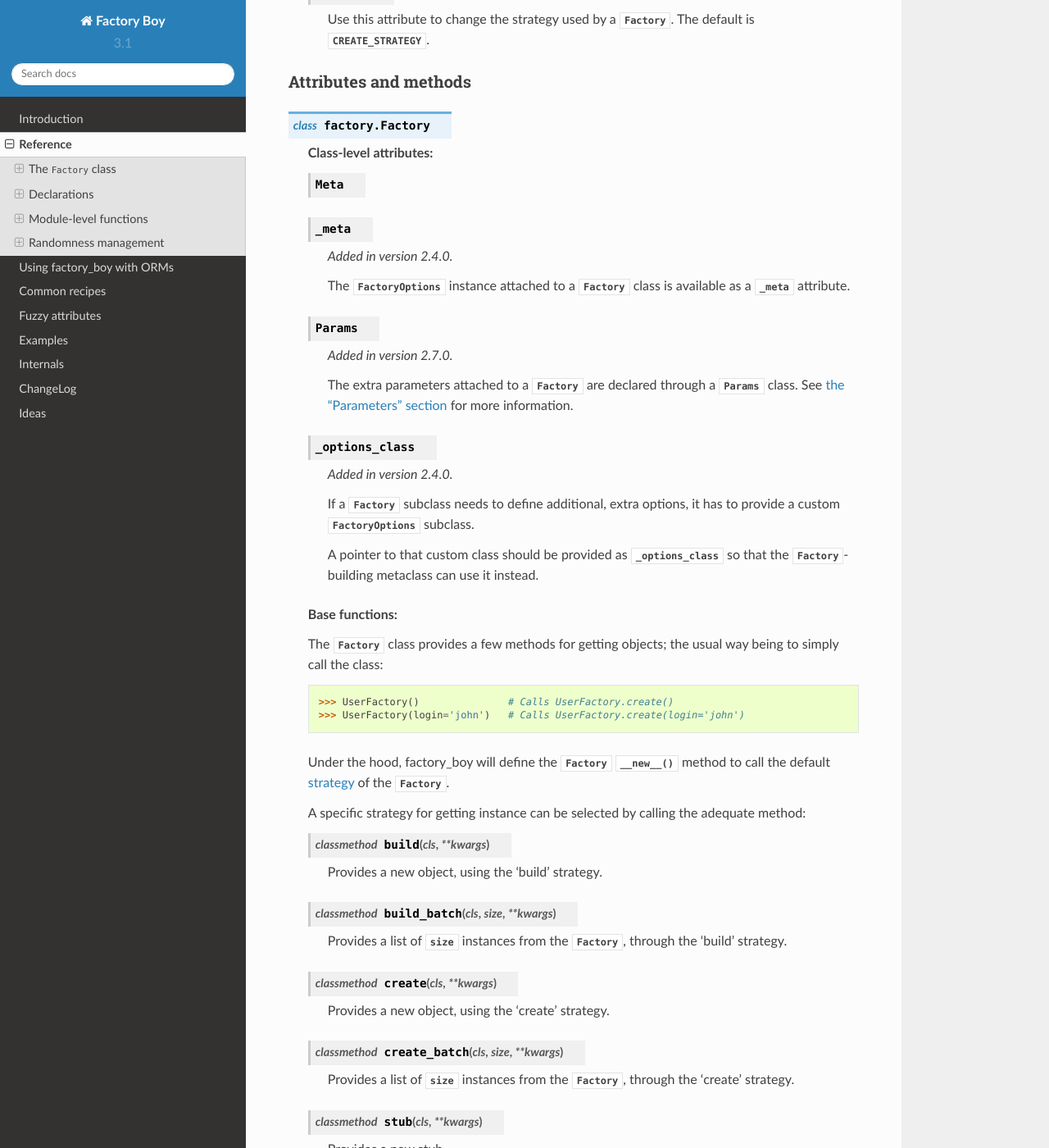
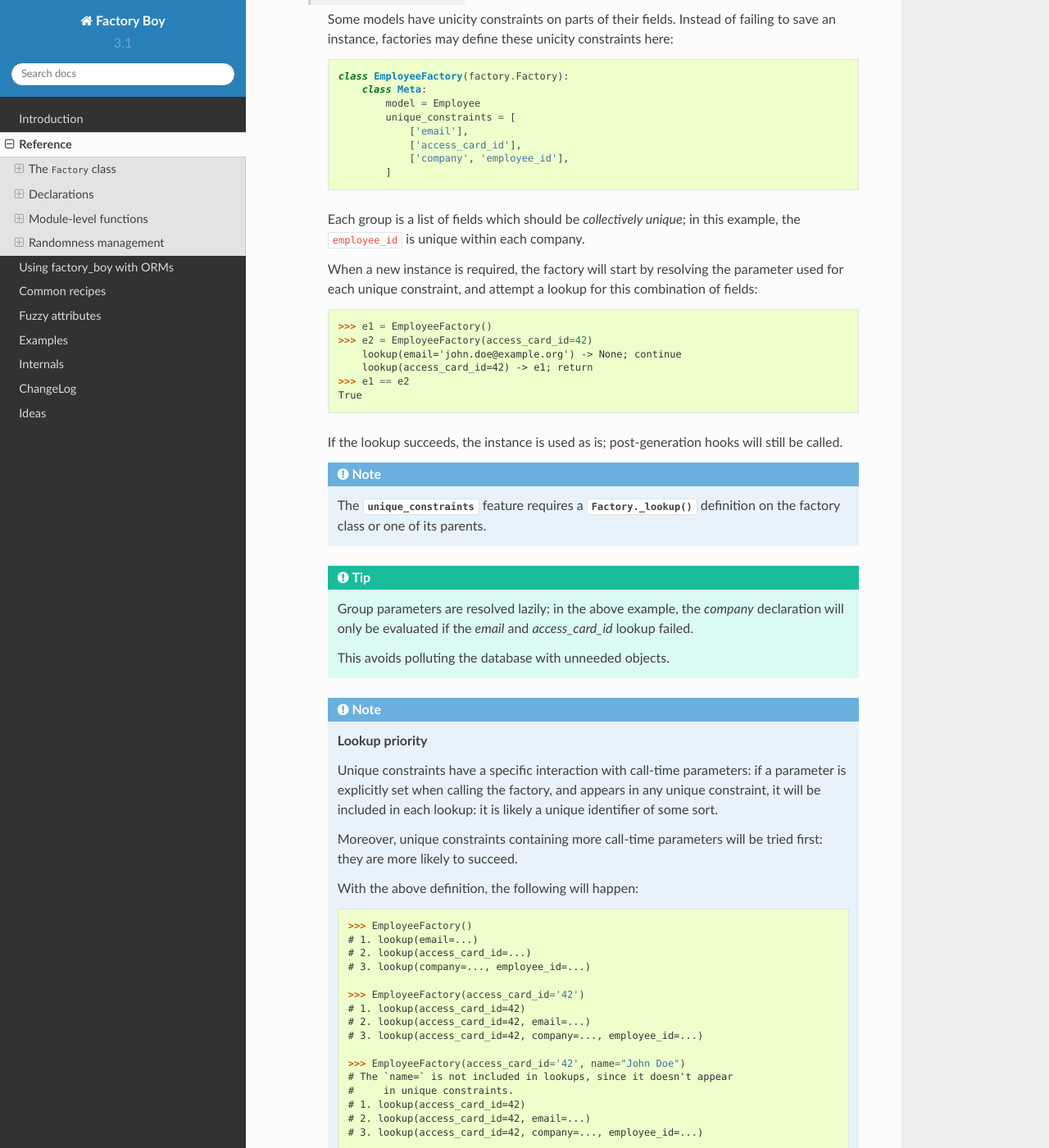
Before and after one commit to FactoryBoy/factory_boy, a Sphinx documentation site: the page built from docs/reference.rst, in a window 1280 px wide and 1400 px high, scrolled down 2526 px. Shown: the whole window at 82% size. Built offline with Sphinx 7.4.7 and the Read the Docs theme 2.0.0, drawn with Linux system fonts in a browser that asks for light colours; some of the changed text lies outside the part shown.

Commit message:
Add `unique_constraints` and associated _lookup()
Declare unique constraints on field values through this new `class Meta`
option.

When building a new instance, the parameters will first be resolved for
each unique constraint, and a dedicated lookup performed; an instance
will only be created if each lookup failed.

Declarations are resolved lazily: a non-constraint SubFactory will only
be called if each previous constraint lookup failed.

```diff
--- a/docs/reference.rst
+++ b/docs/reference.rst
@@ -135,6 +135,86 @@
 
         .. versionadded: 2.6.0
 
+    .. attribute:: unique_constraints
+
+        Some models have unicity constraints on parts of their fields.
+        Instead of failing to save an instance, factories may define
+        these unicity constraints here:
+
+        .. code-block:: python
+
+            class EmployeeFactory(factory.Factory):
+                class Meta:
+                    model = Employee
+                    unique_constraints = [
+                        ['email'],
+                        ['access_card_id'],
+                        ['company', 'employee_id'],
+                    ]
+
+        Each group is a list of fields which should be *collectively unique*;
+        in this example, the ``employee_id`` is unique within each company.
+
+        When a new instance is required, the factory will start by resolving
+        the parameter used for each unique constraint, and attempt a lookup for this
+        combination of fields:
+
+        .. code-block:: pycon
+
+            >>> e1 = EmployeeFactory()
+            >>> e2 = EmployeeFactory(access_card_id=42)
+                lookup(email='john.doe@example.org') -> None; continue
+                lookup(access_card_id=42) -> e1; return
+            >>> e1 == e2
+            True
+
+        If the lookup succeeds, the instance is used as is; post-generation hooks
+        will still be called.
+
+        .. note:: The :attr:`~FactoryOptions.unique_constraints` feature requires
+                  a :meth:`Factory._lookup` definition on the factory class
+                  or one of its parents.
+
+        .. tip:: Group parameters are resolved lazily: in the above example,
+                  the `company` declaration will only be evaluated if the `email`
+                  and `access_card_id` lookup failed.
+
+                  This avoids polluting the database with unneeded objects.
+
+        .. note::
+
+            **Lookup priority**
+
+            Unique constraints have a specific interaction with call-time parameters:
+            if a parameter is explicitly set when calling the factory, and appears
+            in any unique constraint, it will be included in each lookup: it is likely
+            a unique identifier of some sort.
+
+            Moreover, unique constraints containing more call-time parameters will be
+            tried first: they are more likely to succeed.
+
+            With the above definition, the following will happen:
+
+            .. code-block:: pycon
+
+                >>> EmployeeFactory()
+                # 1. lookup(email=...)
+                # 2. lookup(access_card_id=...)
+                # 3. lookup(company=..., employee_id=...)
+
+                >>> EmployeeFactory(access_card_id='42')
+                # 1. lookup(access_card_id=42)
+                # 2. lookup(access_card_id=42, email=...)
+                # 3. lookup(access_card_id=42, company=..., employee_id=...)
+
+                >>> EmployeeFactory(access_card_id='42', name="John Doe")
+                # The `name=` is not included in lookups, since it doesn't appear
+                #     in unique constraints.
+                # 1. lookup(access_card_id=42)
+                # 2. lookup(access_card_id=42, email=...)
+                # 3. lookup(access_card_id=42, company=..., employee_id=...)
+
+        .. versionadded:: 3.2.0
 
     .. attribute:: strategy
 
@@ -318,6 +398,17 @@
                     return obj
 
         .. OHAI_VIM*
+
+    .. classmethod:: _lookup(cls, model_class, strategy, fields)
+
+        Lookup an instance from the database, using the passed-in fields.
+
+        This is required for the :attr:`~FactoryOptions.unique_constraints` feature.
+
+        The ``strategy`` field can be used to disable lookups with specific
+        strategies - typically for :data:`BUILD_STRATEGY` and :data:`STUB_STRATEGY`.
+
+        .. versionadded:: 3.2.0
 
     .. classmethod:: _after_postgeneration(cls, obj, create, results=None)
 
```
Also changed, not shown: docs/changelog.rst (+6 -2 lines), docs/internals.rst (+21 -1 lines), 4 other files.
